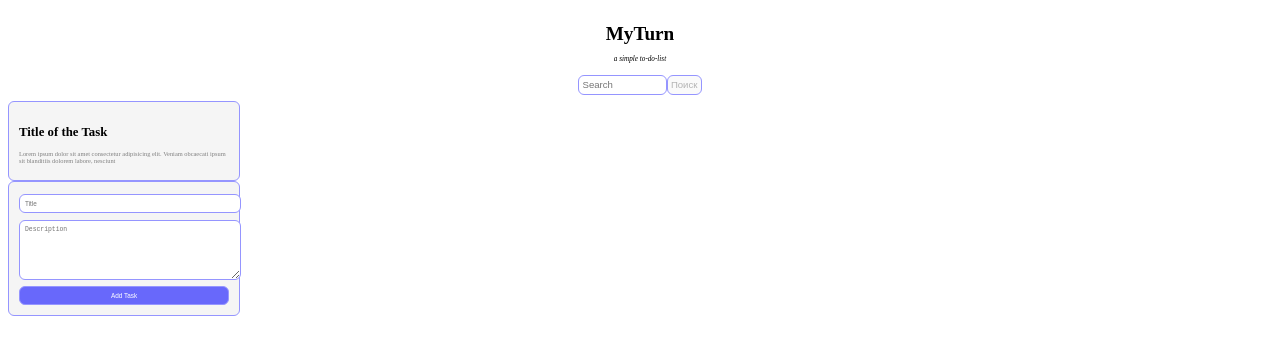
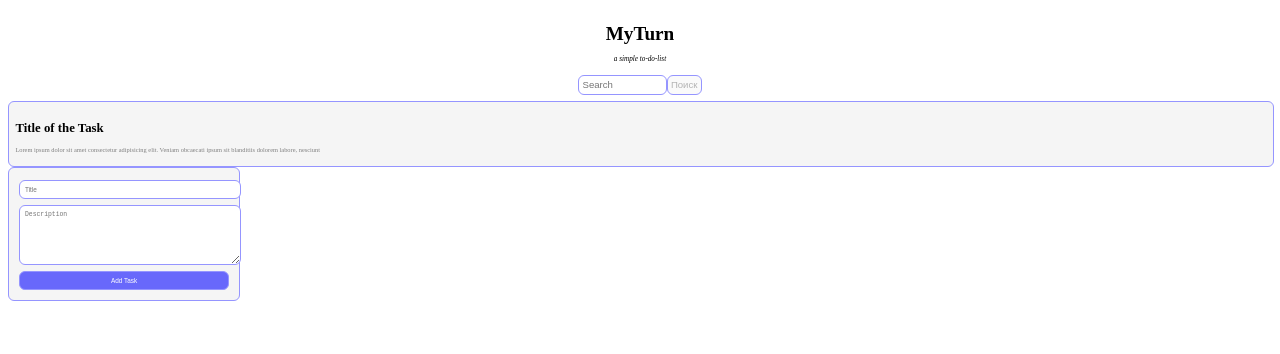
Before and after one commit to trshmdo/to-do-list, a React app: page / in a window 1280 px wide. Shown: the top 354 px of the page. Built offline with nearby package versions, Linux system fonts and the light colour scheme.

Commit message:
changed item comp

```diff
--- a/src/components/item/index.tsx
+++ b/src/components/item/index.tsx
@@ -2,14 +2,14 @@ import * as styles from "./styles.module.css"
 
 export default function Item() {
   return (
-    <>
-      <div className={styles.container}>
+    <div className={styles.container}>
+      <article>
         <h3>Title of the Task</h3>
         <p>
           Lorem ipsum dolor sit amet consectetur adipisicing elit. Veniam
           obcaecati ipsum sit blanditiis dolorem labore, nesciunt
         </p>
-      </div>
-    </>
+      </article>
+    </div>
   )
 }
--- a/src/components/item/styles.module.css
+++ b/src/components/item/styles.module.css
@@ -1,18 +1,20 @@
 .container {
   border-radius: 6px;
   border: 1px solid rgb(149, 149, 255);
-  padding: 10px;
-  max-width: 210px;
-  width: 210px;
+  width: 100%;
   background-color: whitesmoke;
 }
 
-.container > h3 {
+.container > article {
+  padding: 0.4rem;
+}
+
+.container h3 {
   font-size: 0.8rem;
   margin-bottom: 10px;
 }
 
-.container > p {
+.container p {
   font-size: 0.4rem;
   color: gray;
 }
```
